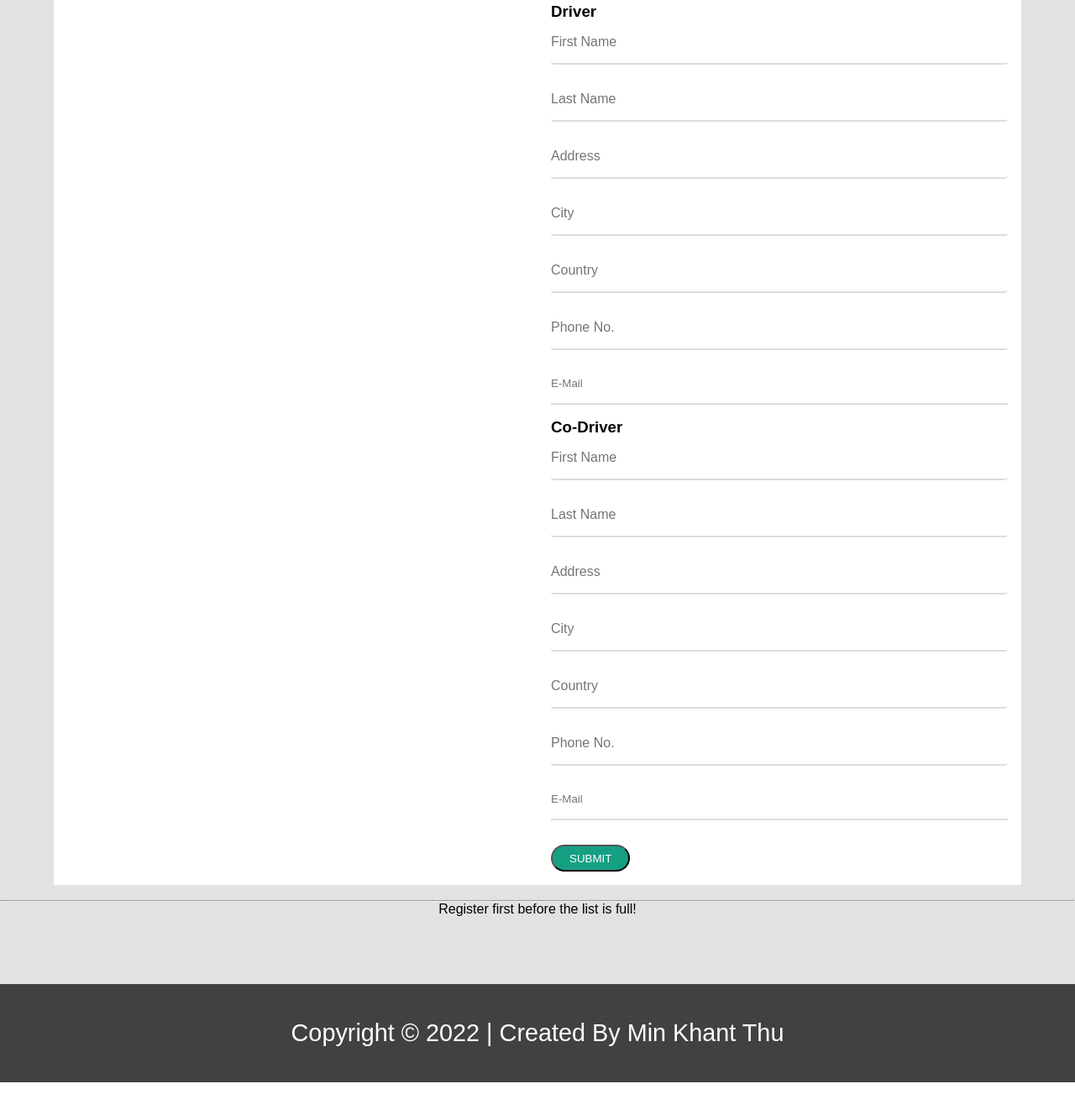
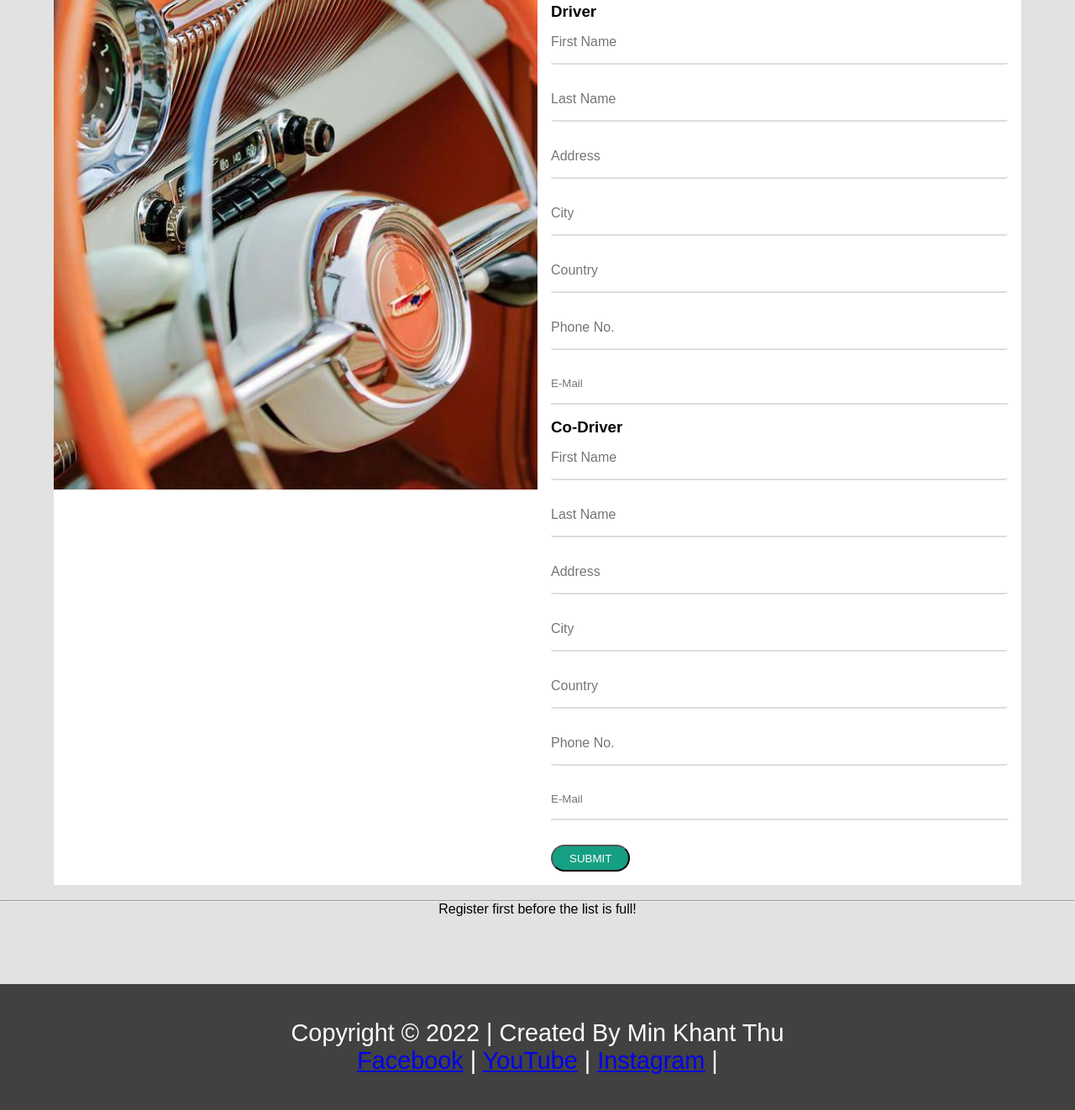
Before and after one commit to MinKhantThu97/MinKhantThu97.github.io, a plain HTML site: page register.html in a window 1280 px wide. Shown: the part 401-1723 px from the top of the page at 84% size. Before the commit the page ends 1690 px from the top, so only its background shows below. Drawn offline with Linux system fonts and the light colour scheme.

Commit message:
Update register.html

```diff
--- a/register.html
+++ b/register.html
@@ -17,7 +17,7 @@
             <span class="line line3"></span>
         </div>
         <ul class="menu-items">
-          <li><a href="Index.html">Home</a></li>
+          <li><a href="index.html">Home</a></li>
           <li><a href="contactus.html">Contact Us</a></li>
           <li><a href="aboutus.html">About Us</a></li>
           <li><a href="ourdrivers.html">Our Drivers</a></li>
@@ -34,7 +34,7 @@
           <tr>
             <div class="contact-container container">
               <div class="contact-img">
-                <img src="../Vintage Ralley Club/images/Morbid Rodz.jpg" alt="Driving wheel"  />
+                <img src="../images/Morbid Rodz.jpg" alt="Driving wheel"  />
               </div>
 
               <div class="form-container">
@@ -84,7 +84,11 @@
         </table>
       </section>
       <footer id="footer">
-        <h2>Copyright &copy; 2022 | Created By Min Khant Thu</h2>
+        <h2>Copyright &copy; 2022 | Created By Min Khant Thu <br>
+    <a href="www.facebook.com" >Facebook</a> |
+    <a href="www.youtube.com" >YouTube</a> |
+    <a href="https://www.instagram.com/" >Instagram</a> |
+  </h2>
       </footer>
 
 </body>
```
